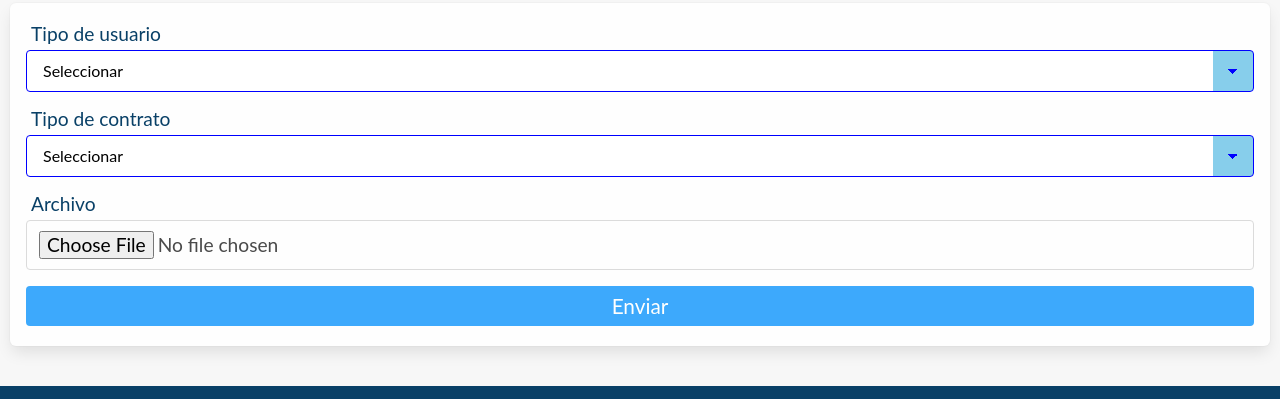
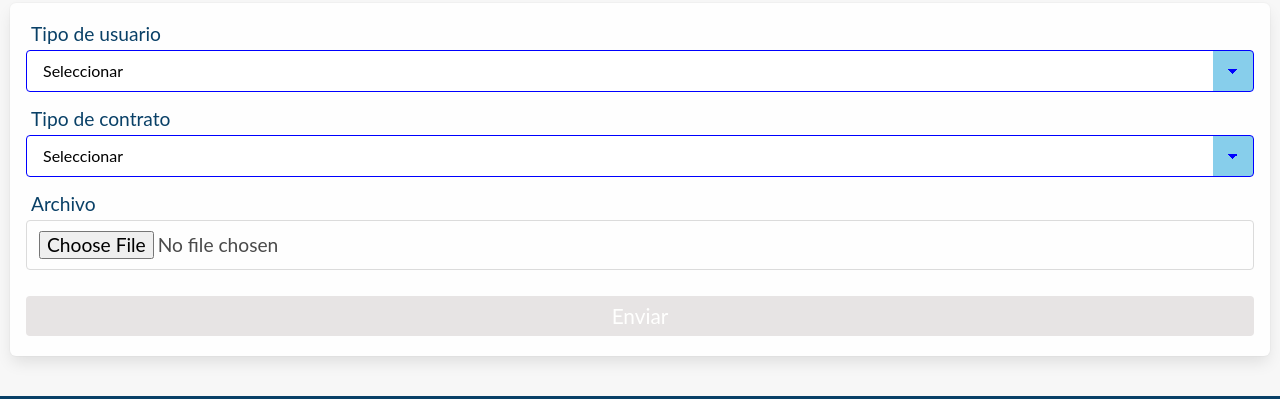
Before and after one commit to desteban/sosalud-front, a Gatsby site: page /validador in a window 1280 px wide. Shown: the part 140-539 px from the top of the page. Built offline with nearby package versions, Linux system fonts and the light colour scheme; Gatsby itself is replaced by a stand-in of ours; sample sign-in values are in the browser's storage.

Commit message:
agregar loader y habilitar boton del formulario

```diff
--- a/src/pages/validador.jsx
+++ b/src/pages/validador.jsx
@@ -13,6 +13,7 @@ export default class Validador extends React.Component {
       errorTipoUsuario: "",
       errorTipoContrato: "",
       errorArchivo: "",
+      denegar: true,
     };
   }
 
@@ -22,7 +23,10 @@ export default class Validador extends React.Component {
    */
   change = (event) => {
     const { name, value } = event.target;
-    this.setState({ [name]: value });
+    this.setState({
+      [name]: value,
+      denegar: this.activarBoton(),
+    });
   };
 
   /**
@@ -31,6 +35,8 @@ export default class Validador extends React.Component {
    */
   submit = async (event) => {
     event.preventDefault();
+
+    this.toogleLoader();
 
     let archivo = document.querySelector("#archivo");
 
@@ -48,8 +54,7 @@ export default class Validador extends React.Component {
       body: formData,
     });
 
-    console.log(respuesta);
-
+    this.toogleLoader();
     if (respuesta.status !== 200) {
       respuesta = await respuesta.json();
 
@@ -64,7 +69,6 @@ export default class Validador extends React.Component {
 
     if (respuesta.status === 200) {
       let blob = await respuesta.blob();
-      console.log(blob);
 
       if (blob.type === "application/json") {
         alert("RIPS subido exitosamente");
@@ -88,6 +92,19 @@ export default class Validador extends React.Component {
     }
 
     return "";
+  };
+
+  toogleLoader = () => {
+    let loader = document.getElementById("loader");
+    loader.classList.toggle("loader");
+  };
+
+  activarBoton = () => {
+    return !(
+      (document.getElementById("tipoUsuario").value.length !== 0) &
+      (document.getElementById("tipoContrato").value.length !== 0) &
+      (document.getElementById("archivo").value.length !== 0)
+    );
   };
 
   componentDidMount() {
@@ -159,7 +176,14 @@ export default class Validador extends React.Component {
               ) : null}
             </div>
 
-            <button className={`full ${this.state.denegar ? "disable" : ""}`}>
+            <div className="center">
+              <span id="loader"></span>
+            </div>
+
+            <button
+              className={`full ${this.state.denegar ? "disable" : ""}`}
+              disabled={this.state.denegar}
+            >
               Enviar
             </button>
           </form>
```
